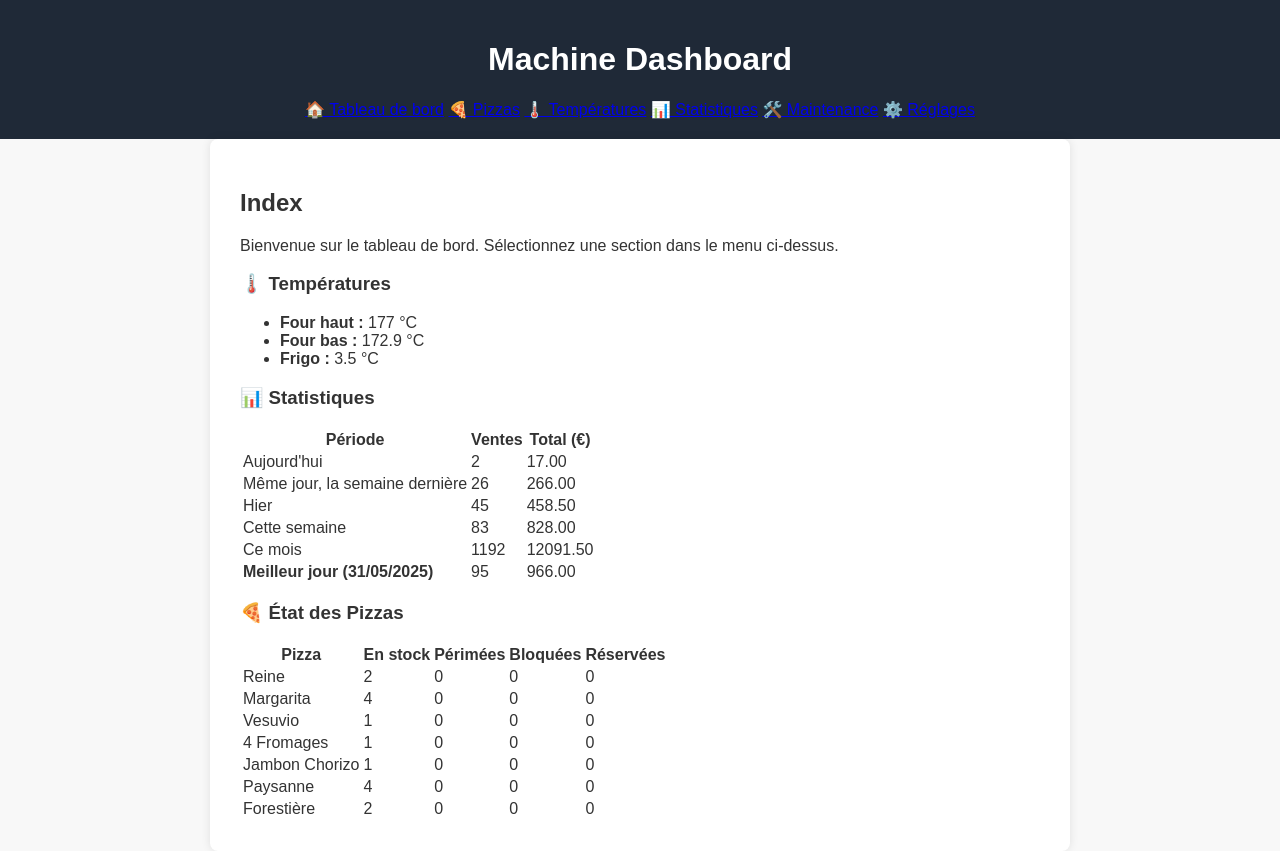
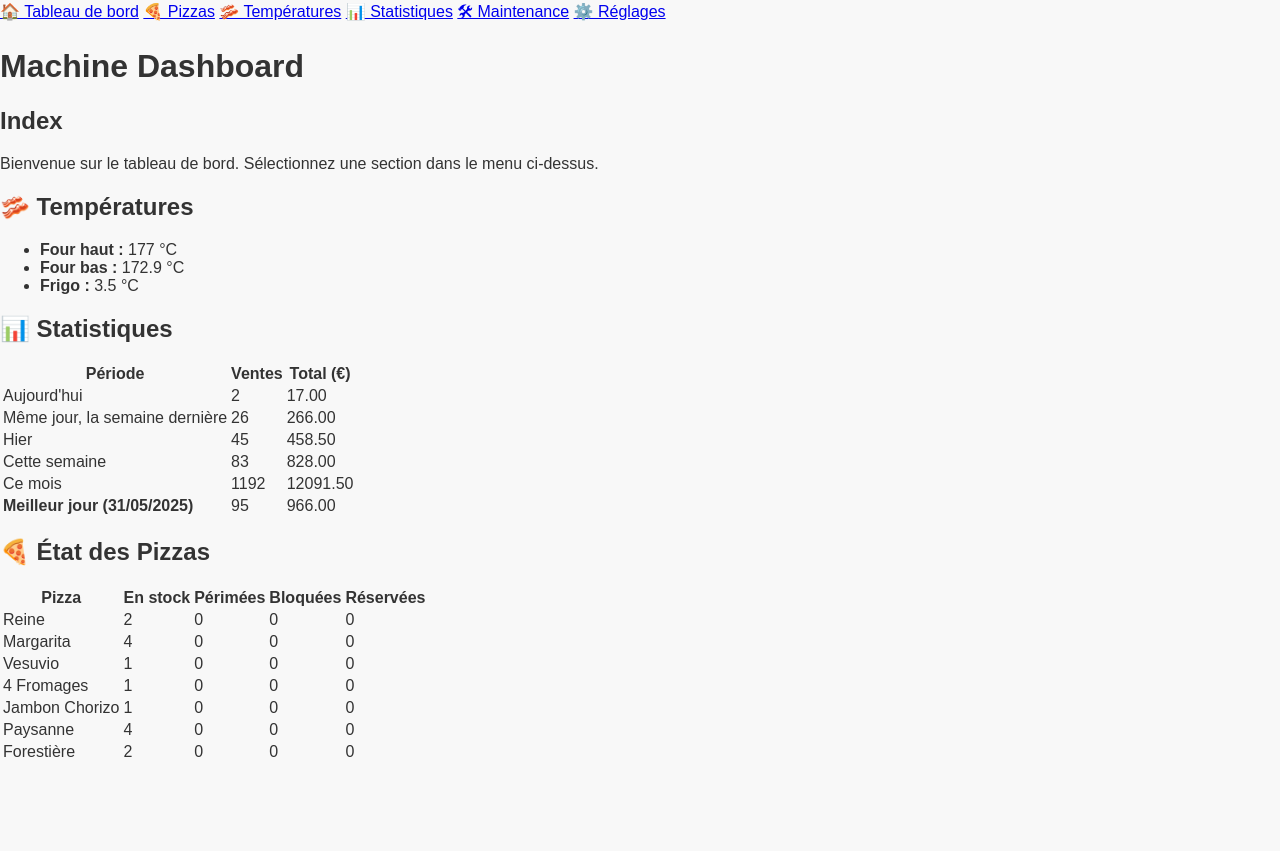
Before and after one commit to chrisAFDB/machine-dashboard, a Flask app: page / in a window 1280 px wide. After the commit the page ends 757 px from the top, so only its background shows below. Run offline with Flask 3, Linux system fonts and the light colour scheme.

Commit message:
Update index.html

```diff
--- a/templates/index.html
+++ b/templates/index.html
@@ -6,35 +6,35 @@
     <link rel="stylesheet" href="/static/style.css">
 </head>
 <body>
-  <header>
-    <h1>Machine Dashboard</h1>
+
     <nav>
         <a href="/">🏠 Tableau de bord</a>
         <a href="/pizzas">🍕 Pizzas</a>
-      <a href="/temperatures">🌡️ Températures</a>
+        <a href="/temperatures">🥓 Températures</a>
         <a href="/stats">📊 Statistiques</a>
-      <a href="/maintenance">🛠️ Maintenance</a>
+        <a href="/maintenance">🛠 Maintenance</a>
         <a href="/settings">⚙️ Réglages</a>
     </nav>
-  </header>
 
-  <main>
+    <div class="container">
+        <h1>Machine Dashboard</h1>
+
+        <div class="section">
             <h2>Index</h2>
             <p>Bienvenue sur le tableau de bord. Sélectionnez une section dans le menu ci-dessus.</p>
+        </div>
 
-    <!-- 🌡️ Températures -->
-    <section class="card">
-      <h3>🌡️ Températures</h3>
+        <div class="section">
+            <h2>🥓 Températures</h2>
             <ul>
                 <li><strong>Four haut :</strong> 177 °C</li>
                 <li><strong>Four bas :</strong> 172.9 °C</li>
                 <li><strong>Frigo :</strong> 3.5 °C</li>
             </ul>
-    </section>
+        </div>
 
-    <!-- 📊 Statistiques -->
-    <section class="card">
-      <h3>📊 Statistiques</h3>
+        <div class="section">
+            <h2>📊 Statistiques</h2>
             <table>
                 <thead>
                     <tr>
@@ -52,11 +52,10 @@
                     <tr><td><strong>Meilleur jour (31/05/2025)</strong></td><td>95</td><td>966.00</td></tr>
                 </tbody>
             </table>
-    </section>
+        </div>
 
-    <!-- 🍕 Pizzas en stock -->
-    <section class="card">
-      <h3>🍕 État des Pizzas</h3>
+        <div class="section">
+            <h2>🍕 État des Pizzas</h2>
             <table>
                 <thead>
                     <tr>
@@ -77,7 +76,8 @@
                     <tr><td>Forestière</td><td>2</td><td>0</td><td>0</td><td>0</td></tr>
                 </tbody>
             </table>
-    </section>
-  </main>
+        </div>
+
+    </div>
 </body>
 </html>
```
Lines whose indentation alone changed are shown as unchanged.
